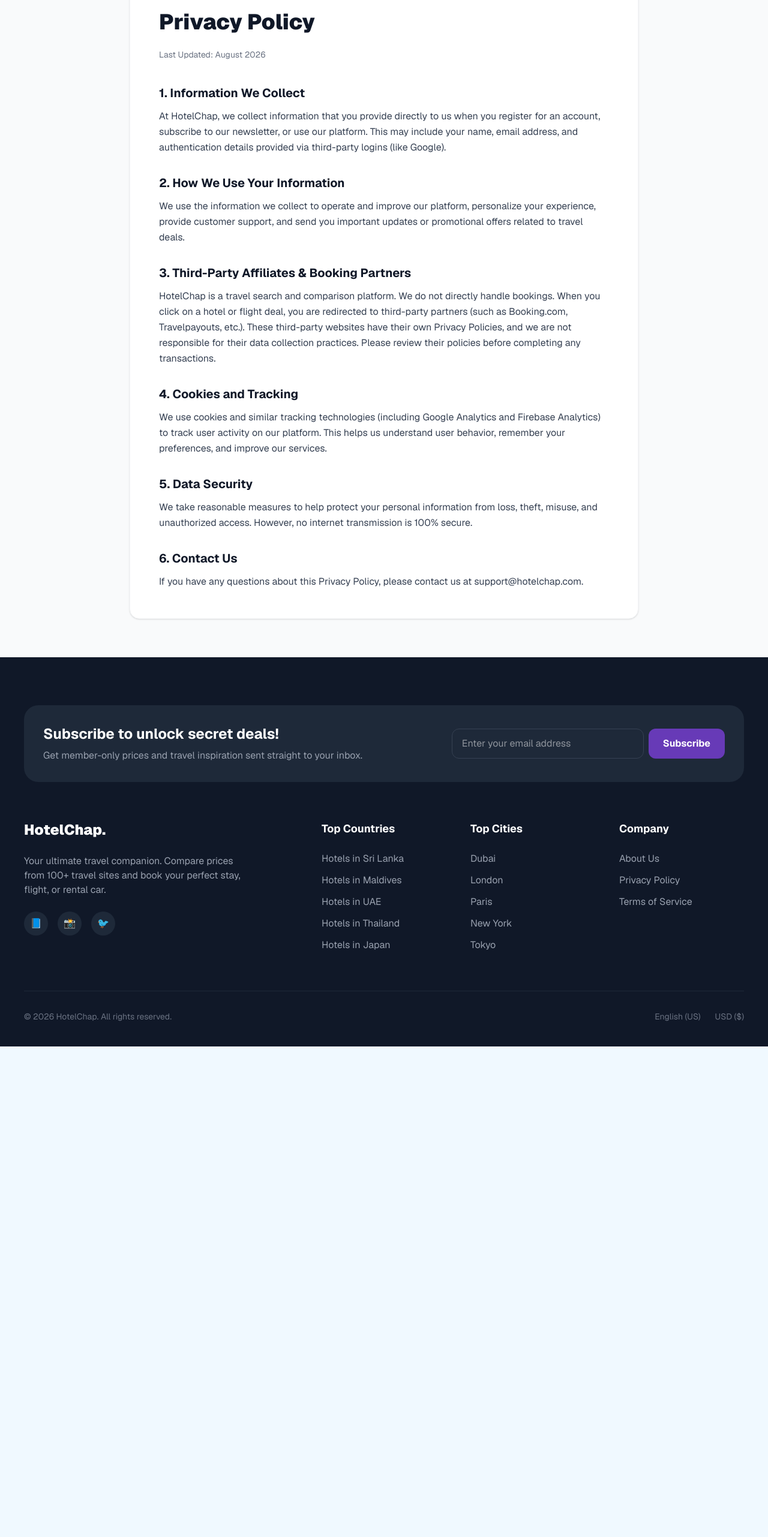
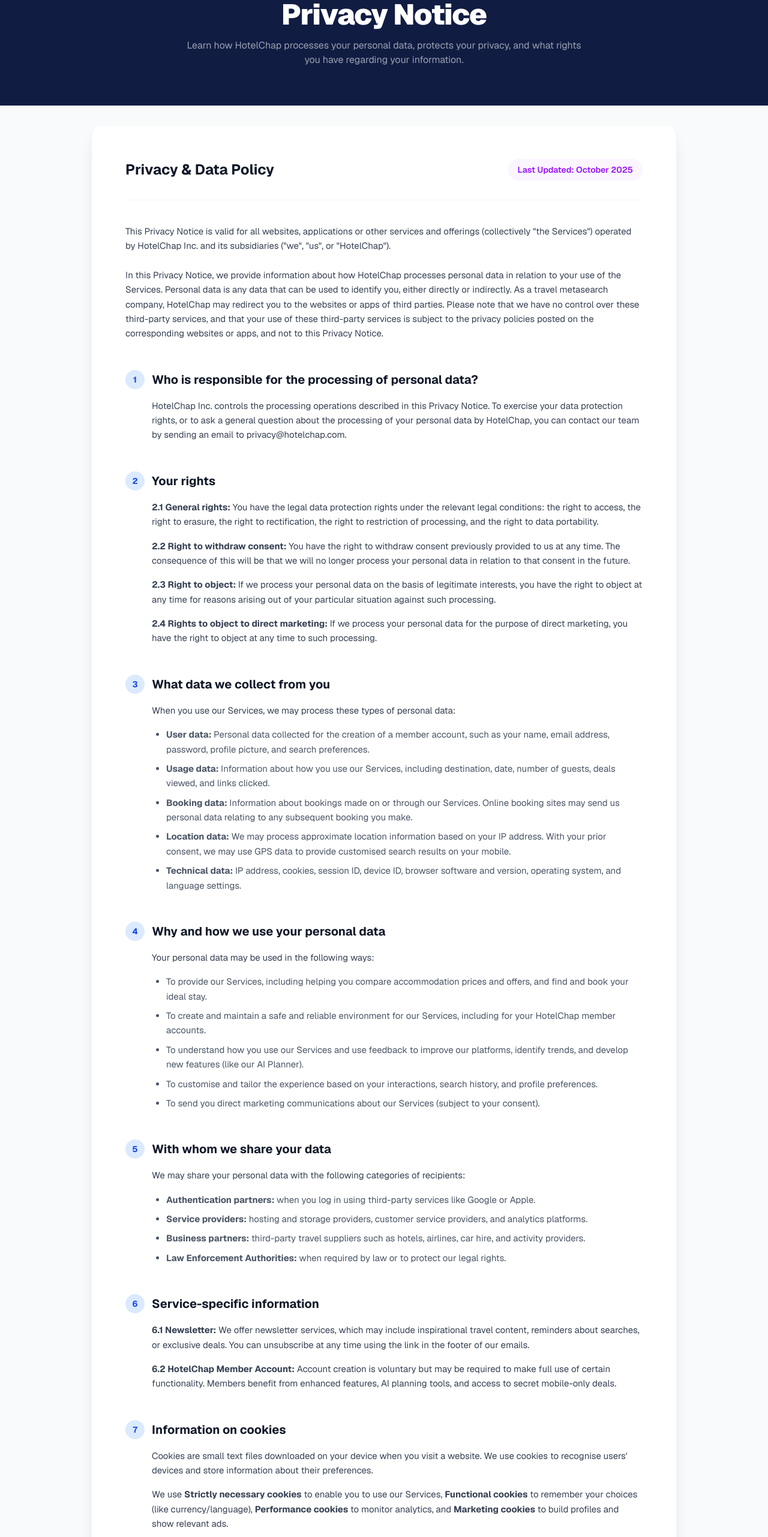
Before and after one commit to sampathwran/Hotelchap.com, a Next.js app: page /privacy-policy in a window 1280 px wide. Shown: the part 234-2797 px from the top of the page at 60% size. Before the commit the page ends 1979 px from the top, so only its background shows below. Built offline with nearby package versions, Linux system fonts and the light colour scheme; no server answers.

Commit message:
Redesign Privacy Policy page based on Trivago content

```diff
--- a/src/app/privacy-policy/page.tsx
+++ b/src/app/privacy-policy/page.tsx
@@ -12,46 +12,182 @@
     <div className="min-h-screen bg-gray-50 font-sans flex flex-col">
       <Header />
 
-      <main className="flex-1 max-w-4xl mx-auto px-6 py-16">
-        <div className="bg-white rounded-2xl shadow-sm border border-gray-100 p-8 md:p-12">
-          <h1 className="text-3xl md:text-4xl font-black text-gray-900 mb-6">Privacy Policy</h1>
-          <p className="text-sm text-gray-500 mb-10">Last Updated: August 2026</p>
+      {/* Hero Header */}
+      <div className="bg-[#111c43] text-white pt-24 pb-16 px-6 text-center">
+        <h1 className="text-4xl md:text-5xl font-black mb-4 tracking-tight">Privacy Notice</h1>
+        <p className="text-gray-400 max-w-2xl mx-auto">
+          Learn how HotelChap processes your personal data, protects your privacy, and what rights you have regarding your information.
+        </p>
+      </div>
 
-          <div className="space-y-8 text-gray-700 leading-relaxed">
+      <main className="flex-1 max-w-5xl mx-auto px-6 py-16 -mt-8 relative z-10 w-full">
+        <div className="bg-white rounded-2xl shadow-xl border border-gray-100 p-8 md:p-14">
+          <div className="flex items-center justify-between border-b border-gray-100 pb-8 mb-10">
+            <h2 className="text-2xl font-bold text-gray-900">Privacy & Data Policy</h2>
+            <span className="text-sm font-semibold text-purple-600 bg-purple-50 px-4 py-2 rounded-full">Last Updated: October 2025</span>
+          </div>
+
+          <div className="space-y-6 text-gray-700 leading-relaxed text-[15px] mb-12">
+            <p>
+              This Privacy Notice is valid for all websites, applications or other services and offerings (collectively "the Services") operated by HotelChap Inc. and its subsidiaries ("we", "us", or "HotelChap").
+            </p>
+            <p>
+              In this Privacy Notice, we provide information about how HotelChap processes personal data in relation to your use of the Services. Personal data is any data that can be used to identify you, either directly or indirectly. As a travel metasearch company, HotelChap may redirect you to the websites or apps of third parties. Please note that we have no control over these third-party services, and that your use of these third-party services is subject to the privacy policies posted on the corresponding websites or apps, and not to this Privacy Notice.
+            </p>
+          </div>
+
+          <div className="space-y-12 text-gray-700 leading-relaxed text-[15px]">
+
             <section>
-              <h2 className="text-xl font-bold text-gray-900 mb-3">1. Information We Collect</h2>
-              <p>At HotelChap, we collect information that you provide directly to us when you register for an account, subscribe to our newsletter, or use our platform. This may include your name, email address, and authentication details provided via third-party logins (like Google).</p>
+              <h3 className="text-xl font-bold text-gray-900 mb-4 flex items-center gap-3">
+                <span className="w-8 h-8 rounded-full bg-blue-100 text-blue-700 flex items-center justify-center text-sm font-bold">1</span>
+                Who is responsible for the processing of personal data?
+              </h3>
+              <div className="pl-11 space-y-4">
+                <p>
+                  HotelChap Inc. controls the processing operations described in this Privacy Notice. To exercise your data protection rights, or to ask a general question about the processing of your personal data by HotelChap, you can contact our team by sending an email to privacy@hotelchap.com.
+                </p>
+              </div>
             </section>
 
             <section>
-              <h2 className="text-xl font-bold text-gray-900 mb-3">2. How We Use Your Information</h2>
-              <p>We use the information we collect to operate and improve our platform, personalize your experience, provide customer support, and send you important updates or promotional offers related to travel deals.</p>
+              <h3 className="text-xl font-bold text-gray-900 mb-4 flex items-center gap-3">
+                <span className="w-8 h-8 rounded-full bg-blue-100 text-blue-700 flex items-center justify-center text-sm font-bold">2</span>
+                Your rights
+              </h3>
+              <div className="pl-11 space-y-4">
+                <p>
+                  <strong>2.1 General rights:</strong> You have the legal data protection rights under the relevant legal conditions: the right to access, the right to erasure, the right to rectification, the right to restriction of processing, and the right to data portability.
+                </p>
+                <p>
+                  <strong>2.2 Right to withdraw consent:</strong> You have the right to withdraw consent previously provided to us at any time. The consequence of this will be that we will no longer process your personal data in relation to that consent in the future.
+                </p>
+                <p>
+                  <strong>2.3 Right to object:</strong> If we process your personal data on the basis of legitimate interests, you have the right to object at any time for reasons arising out of your particular situation against such processing.
+                </p>
+                <p>
+                  <strong>2.4 Rights to object to direct marketing:</strong> If we process your personal data for the purpose of direct marketing, you have the right to object at any time to such processing.
+                </p>
+              </div>
             </section>
 
             <section>
-              <h2 className="text-xl font-bold text-gray-900 mb-3">3. Third-Party Affiliates & Booking Partners</h2>
-              <p>HotelChap is a travel search and comparison platform. We do not directly handle bookings. When you click on a hotel or flight deal, you are redirected to third-party partners (such as Booking.com, Travelpayouts, etc.). These third-party websites have their own Privacy Policies, and we are not responsible for their data collection practices. Please review their policies before completing any transactions.</p>
+              <h3 className="text-xl font-bold text-gray-900 mb-4 flex items-center gap-3">
+                <span className="w-8 h-8 rounded-full bg-blue-100 text-blue-700 flex items-center justify-center text-sm font-bold">3</span>
+                What data we collect from you
+              </h3>
+              <div className="pl-11 space-y-4">
+                <p>When you use our Services, we may process these types of personal data:</p>
+                <ul className="list-disc pl-6 space-y-2 text-gray-600">
+                  <li><strong>User data:</strong> Personal data collected for the creation of a member account, such as your name, email address, password, profile picture, and search preferences.</li>
+                  <li><strong>Usage data:</strong> Information about how you use our Services, including destination, date, number of guests, deals viewed, and links clicked.</li>
+                  <li><strong>Booking data:</strong> Information about bookings made on or through our Services. Online booking sites may send us personal data relating to any subsequent booking you make.</li>
+                  <li><strong>Location data:</strong> We may process approximate location information based on your IP address. With your prior consent, we may use GPS data to provide customised search results on your mobile.</li>
+                  <li><strong>Technical data:</strong> IP address, cookies, session ID, device ID, browser software and version, operating system, and language settings.</li>
+                </ul>
+              </div>
             </section>
 
             <section>
-              <h2 className="text-xl font-bold text-gray-900 mb-3">4. Cookies and Tracking</h2>
-              <p>We use cookies and similar tracking technologies (including Google Analytics and Firebase Analytics) to track user activity on our platform. This helps us understand user behavior, remember your preferences, and improve our services.</p>
+              <h3 className="text-xl font-bold text-gray-900 mb-4 flex items-center gap-3">
+                <span className="w-8 h-8 rounded-full bg-blue-100 text-blue-700 flex items-center justify-center text-sm font-bold">4</span>
+                Why and how we use your personal data
+              </h3>
+              <div className="pl-11 space-y-4">
+                <p>Your personal data may be used in the following ways:</p>
+                <ul className="list-disc pl-6 space-y-2 text-gray-600">
+                  <li>To provide our Services, including helping you compare accommodation prices and offers, and find and book your ideal stay.</li>
+                  <li>To create and maintain a safe and reliable environment for our Services, including for your HotelChap member accounts.</li>
+                  <li>To understand how you use our Services and use feedback to improve our platforms, identify trends, and develop new features (like our AI Planner).</li>
+                  <li>To customise and tailor the experience based on your interactions, search history, and profile preferences.</li>
+                  <li>To send you direct marketing communications about our Services (subject to your consent).</li>
+                </ul>
+              </div>
             </section>
 
             <section>
-              <h2 className="text-xl font-bold text-gray-900 mb-3">5. Data Security</h2>
-              <p>We take reasonable measures to help protect your personal information from loss, theft, misuse, and unauthorized access. However, no internet transmission is 100% secure.</p>
+              <h3 className="text-xl font-bold text-gray-900 mb-4 flex items-center gap-3">
+                <span className="w-8 h-8 rounded-full bg-blue-100 text-blue-700 flex items-center justify-center text-sm font-bold">5</span>
+                With whom we share your data
+              </h3>
+              <div className="pl-11 space-y-4">
+                <p>We may share your personal data with the following categories of recipients:</p>
+                <ul className="list-disc pl-6 space-y-2 text-gray-600">
+                  <li><strong>Authentication partners:</strong> when you log in using third-party services like Google or Apple.</li>
+                  <li><strong>Service providers:</strong> hosting and storage providers, customer service providers, and analytics platforms.</li>
+                  <li><strong>Business partners:</strong> third-party travel suppliers such as hotels, airlines, car hire, and activity providers.</li>
+                  <li><strong>Law Enforcement Authorities:</strong> when required by law or to protect our legal rights.</li>
+                </ul>
+              </div>
             </section>
 
             <section>
-              <h2 className="text-xl font-bold text-gray-900 mb-3">6. Contact Us</h2>
-              <p>If you have any questions about this Privacy Policy, please contact us at support@hotelchap.com.</p>
+              <h3 className="text-xl font-bold text-gray-900 mb-4 flex items-center gap-3">
+                <span className="w-8 h-8 rounded-full bg-blue-100 text-blue-700 flex items-center justify-center text-sm font-bold">6</span>
+                Service-specific information
+              </h3>
+              <div className="pl-11 space-y-4">
+                <p>
+                  <strong>6.1 Newsletter:</strong> We offer newsletter services, which may include inspirational travel content, reminders about searches, or exclusive deals. You can unsubscribe at any time using the link in the footer of our emails.
+                </p>
+                <p>
+                  <strong>6.2 HotelChap Member Account:</strong> Account creation is voluntary but may be required to make full use of certain functionality. Members benefit from enhanced features, AI planning tools, and access to secret mobile-only deals.
+                </p>
+              </div>
             </section>
+
+            <section>
+              <h3 className="text-xl font-bold text-gray-900 mb-4 flex items-center gap-3">
+                <span className="w-8 h-8 rounded-full bg-blue-100 text-blue-700 flex items-center justify-center text-sm font-bold">7</span>
+                Information on cookies
+              </h3>
+              <div className="pl-11 space-y-4">
+                <p>
+                  Cookies are small text files downloaded on your device when you visit a website. We use cookies to recognise users' devices and store information about their preferences.
+                </p>
+                <p>
+                  We use <strong>Strictly necessary cookies</strong> to enable you to use our Services, <strong>Functional cookies</strong> to remember your choices (like currency/language), <strong>Performance cookies</strong> to monitor analytics, and <strong>Marketing cookies</strong> to build profiles and show relevant ads.
+                </p>
+                <p>
+                  You can withdraw or modify your consent to our use of non-essential cookies at any time by configuring your web browser settings to decline cookies.
+                </p>
+              </div>
+            </section>
+
+            <section>
+              <h3 className="text-xl font-bold text-gray-900 mb-4 flex items-center gap-3">
+                <span className="w-8 h-8 rounded-full bg-blue-100 text-blue-700 flex items-center justify-center text-sm font-bold">8</span>
+                Transfer to other countries
+              </h3>
+              <div className="pl-11 space-y-4">
+                <p>
+                  Because of the global nature of our business, we may share your personal data internationally with our wholly owned subsidiaries and partners. Whenever we transfer data internationally, we take additional measures to make sure that the transfer complies with applicable laws, such as using Standard Contractual Clauses.
+                </p>
+              </div>
+            </section>
+
+            <section>
+              <h3 className="text-xl font-bold text-gray-900 mb-4 flex items-center gap-3">
+                <span className="w-8 h-8 rounded-full bg-blue-100 text-blue-700 flex items-center justify-center text-sm font-bold">9</span>
+                Security and Data Retention
+              </h3>
+              <div className="pl-11 space-y-4">
+                <p>
+                  <strong>9.1 How we protect your data:</strong> We have taken appropriate technical and organisational measures to protect your personal data from being accidentally or intentionally manipulated, lost, destroyed, or accessed by unauthorised persons. These include encryption, firewalls, and strict access controls.
+                </p>
+                <p>
+                  <strong>9.2 When will your data be deleted?</strong> We keep your personal data only for as long as needed or permitted in light of the purposes for which it was collected. Thereafter, we delete the data immediately, unless we still need the data until the expiry of statutory limitation periods (e.g., for tax law reasons).
+                </p>
+              </div>
+            </section>
+
           </div>
         </div>
       </main>
 
-      <MegaFooter />
+      <div className="mt-auto">
+        <MegaFooter />
+      </div>
     </div>
   );
 }
```
